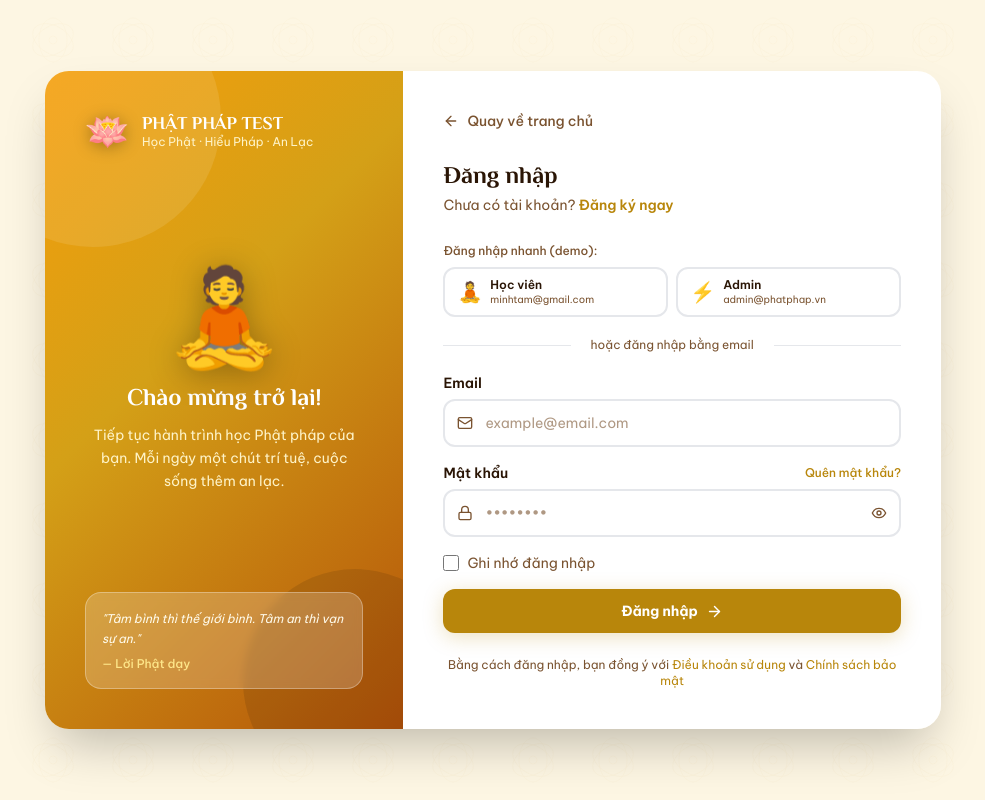
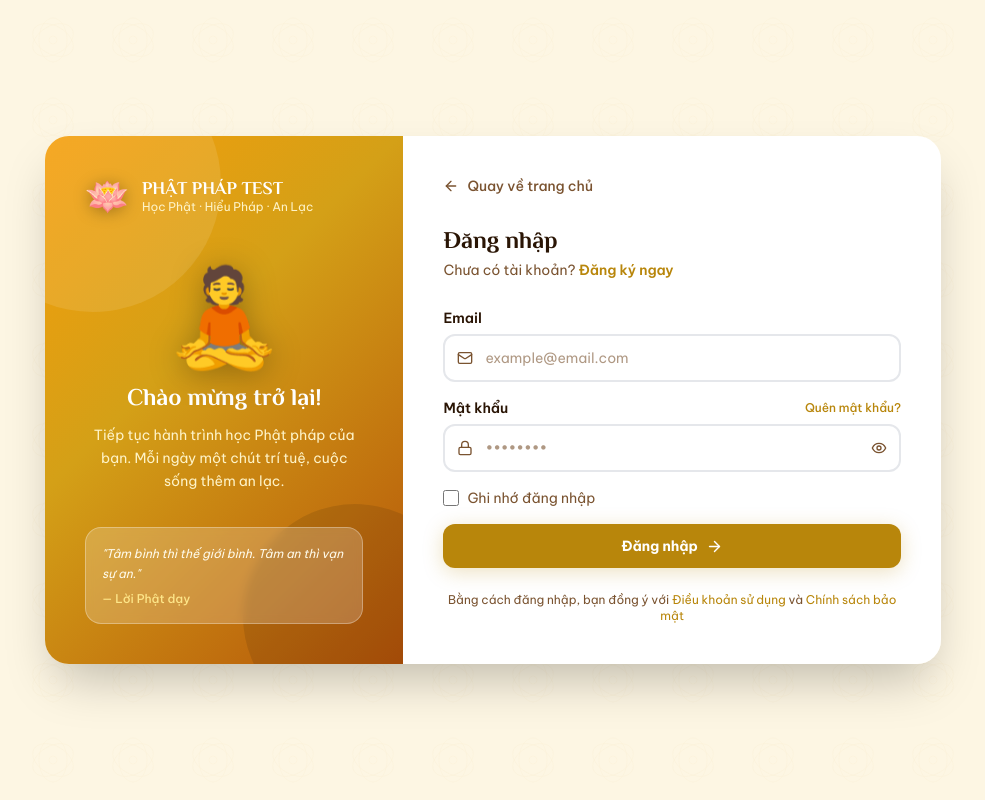
Before and after one commit to namth1793/web_tinh_nguyen, a Next.js app in the folder frontend/: page /login in a window 1280 px wide. Shown: the whole page, without its empty margins (147-1132 px from the left). Built offline with nearby package versions, Linux system fonts and the light colour scheme; no server answers.

Commit message:
fix: hide demo accounts on login page

```diff
--- a/frontend/src/app/login/page.tsx
+++ b/frontend/src/app/login/page.tsx
@@ -164,33 +164,6 @@ export default function LoginPage() {
               </p>
             </div>
 
-            {/* Demo accounts */}
-            <div className="mb-4 sm:mb-5">
-              <p className="text-xs text-temple-medium mb-2 font-medium">{t.login.demoLogin}</p>
-              <div className="flex gap-2">
-                {DEMO_ACCOUNTS.map((acc) => (
-                  <button
-                    key={acc.email}
-                    onClick={() => fillDemo(acc)}
-                    className="flex-1 flex items-center gap-2 px-3 py-2 rounded-xl border-2 border-cream-200 dark:border-[#3A2A10] hover:border-gold-400 hover:bg-gold-50 dark:hover:bg-gold-900/20 transition-all text-left"
-                  >
-                    <span className="text-xl flex-shrink-0">{acc.icon}</span>
-                    <div className="min-w-0">
-                      <p className="text-xs font-semibold text-temple-dark dark:text-cream-100 leading-tight">
-                        {DEMO_LABELS[acc.labelKey][lang]}
-                      </p>
-                      <p className="text-[10px] text-temple-medium truncate">{acc.email}</p>
-                    </div>
-                  </button>
-                ))}
-              </div>
-            </div>
-
-            <div className="flex items-center gap-3 mb-4 sm:mb-5">
-              <hr className="flex-1 border-cream-200 dark:border-[#3A2A10]" />
-              <span className="text-xs text-temple-medium px-2">{t.login.orEmail}</span>
-              <hr className="flex-1 border-cream-200 dark:border-[#3A2A10]" />
-            </div>
 
             {/* Error */}
             {error && (
```
